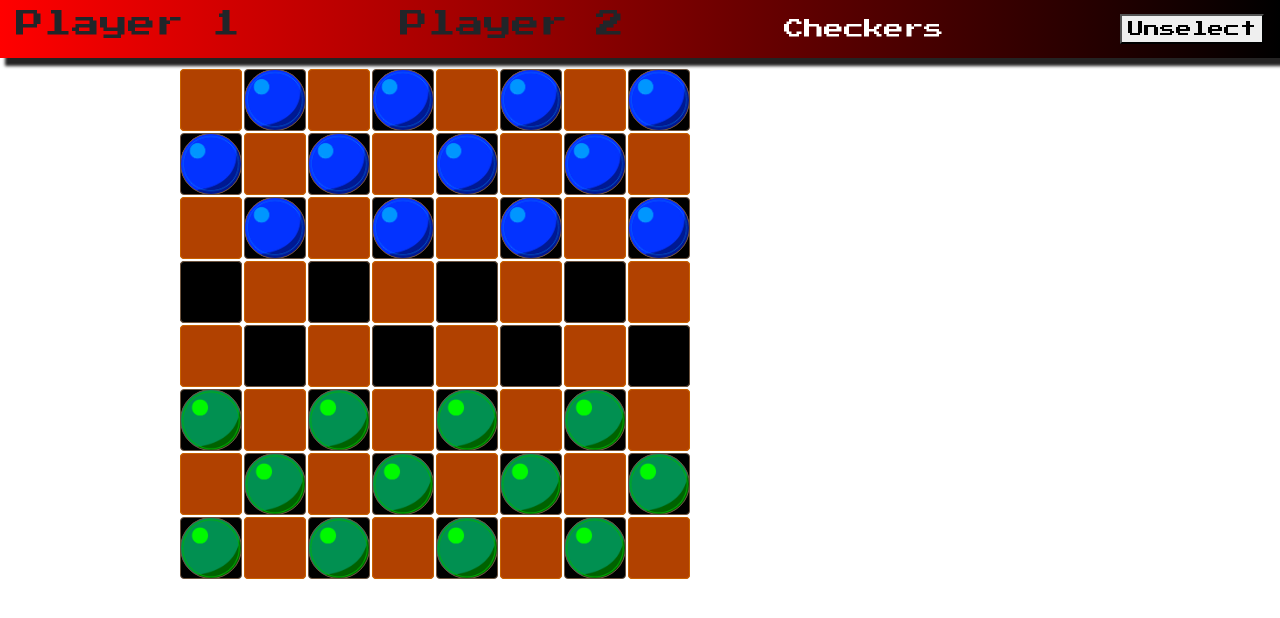
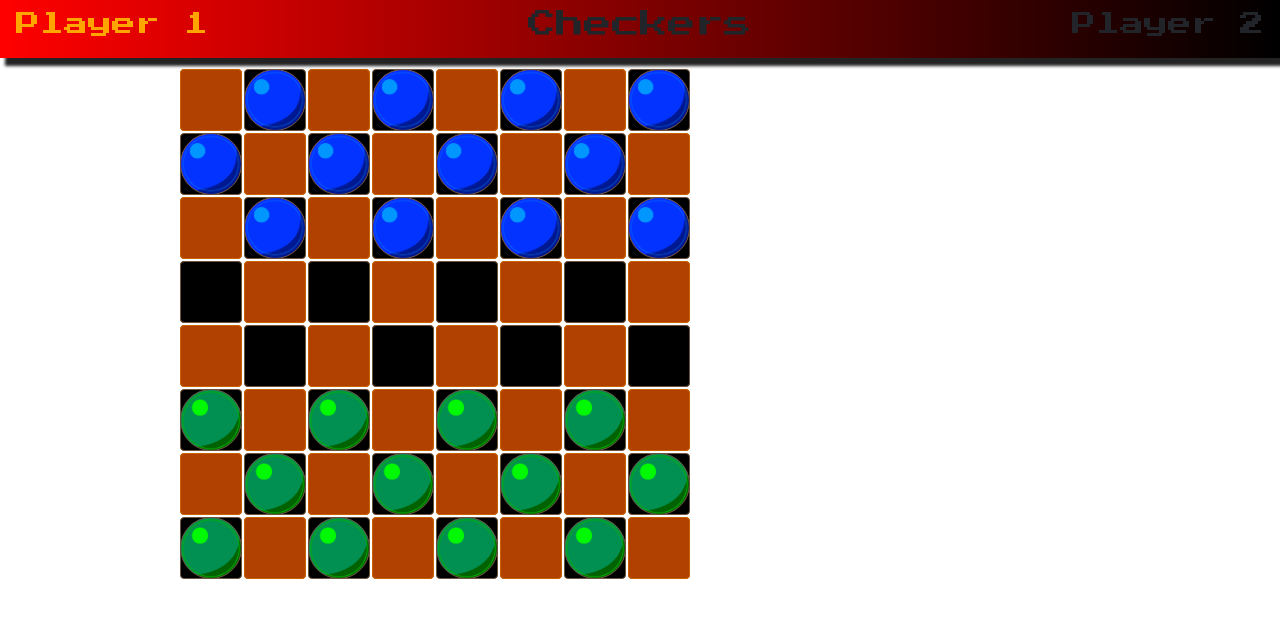
Before and after one commit to ahs4448/Checkers-2, a plain HTML site: page index.html in a window 1280 px wide. Drawn offline with nearby package versions, Linux system fonts and the light colour scheme.

Commit message:
Update index.html

```diff
--- a/index.html
+++ b/index.html
@@ -19,11 +19,16 @@
 <!-- As a link -->
 <nav class="navbar navbar-light bg-light" id="navigation">
 
-  <h3><span class="playerOne">Player 1</span> </h3>
-  <h3><span class="playerTwo">Player 2</span> </h3>
+  <h4><span class="playerOne" style="color:orange;">Player 1</span> <br>
+   <!-- <p class="playerOne" style="color:orange;"> pieces remaining: <span id="one">12</span> /</p>   -->
+  </h4>
+  <h3>Checkers</h3>
+  <h4><span class="playerTwo">Player 2</span>
+    <!-- <p class="playerTwo"> pieces remaining: <span id="two"></span> </p>   -->
+  </h4>
 
-  <a class="navbar-brand" href="#">Checkers</a>
-  <button id="undo"> Unselect</button>
+  <!-- <a class="navbar-brand" href="#">Checkers</a> -->
+  <!-- <button id="undo"> test</button> -->
 </nav>
 
 
@@ -425,9 +430,6 @@
   </div>
 
 </div>
-
-
-
 
 
 <script>
@@ -1101,18 +1103,12 @@ $(".valid").click(function () {
             //debugger;
           }
     }
-
 });
-
-
 
   // we need to put special conditions for corner spots,no more additional skips in that direction FINISHED
 // find out why i can skip my own players FINISHED
 
-
-
-
-//last taskS
+//last tasks
 
 // make the skip kings function work for player one and 2
 
@@ -1123,5 +1119,4 @@ $(".valid").click(function () {
 </script>
 
 </body>
-
 </html>
```
